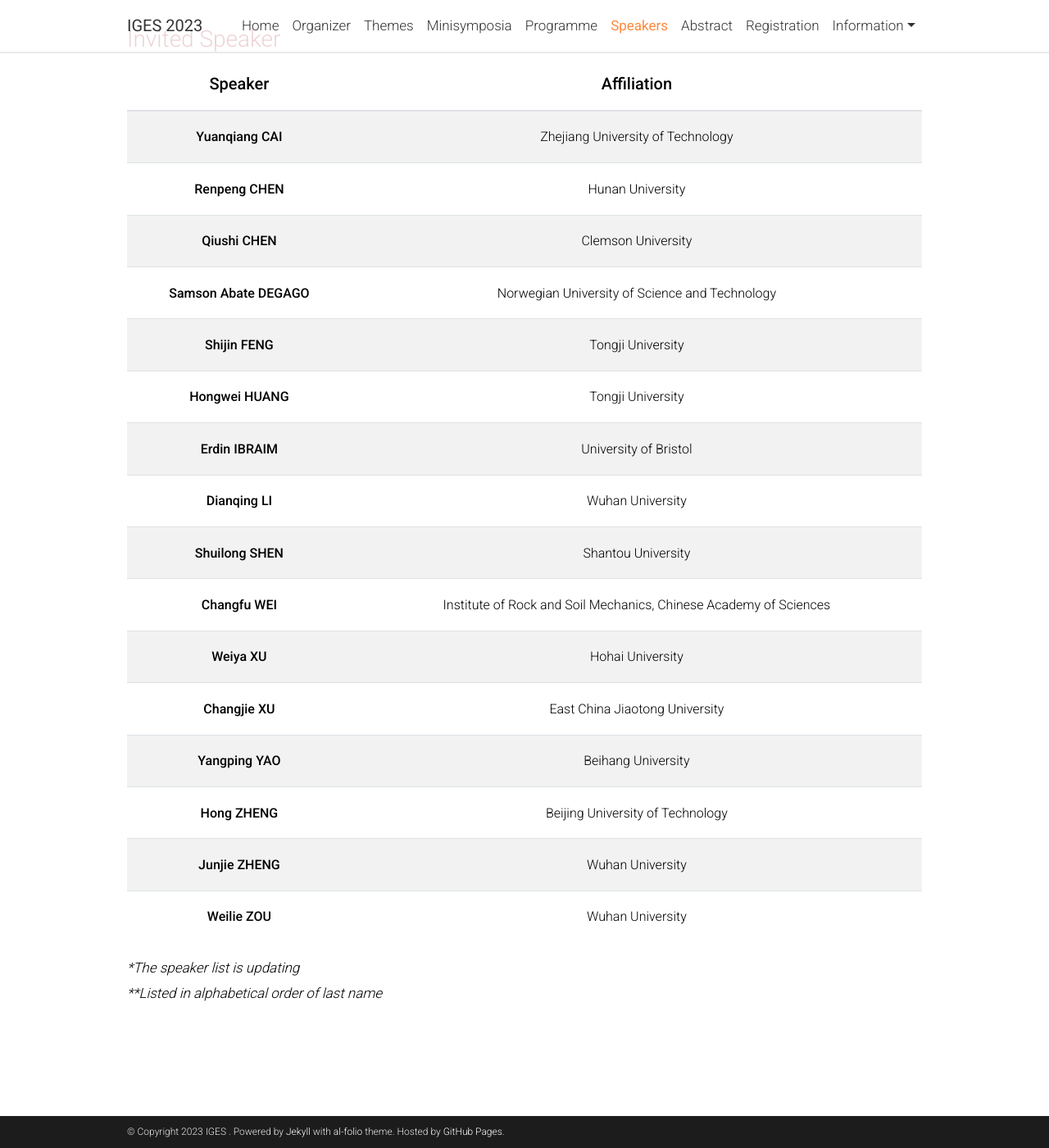
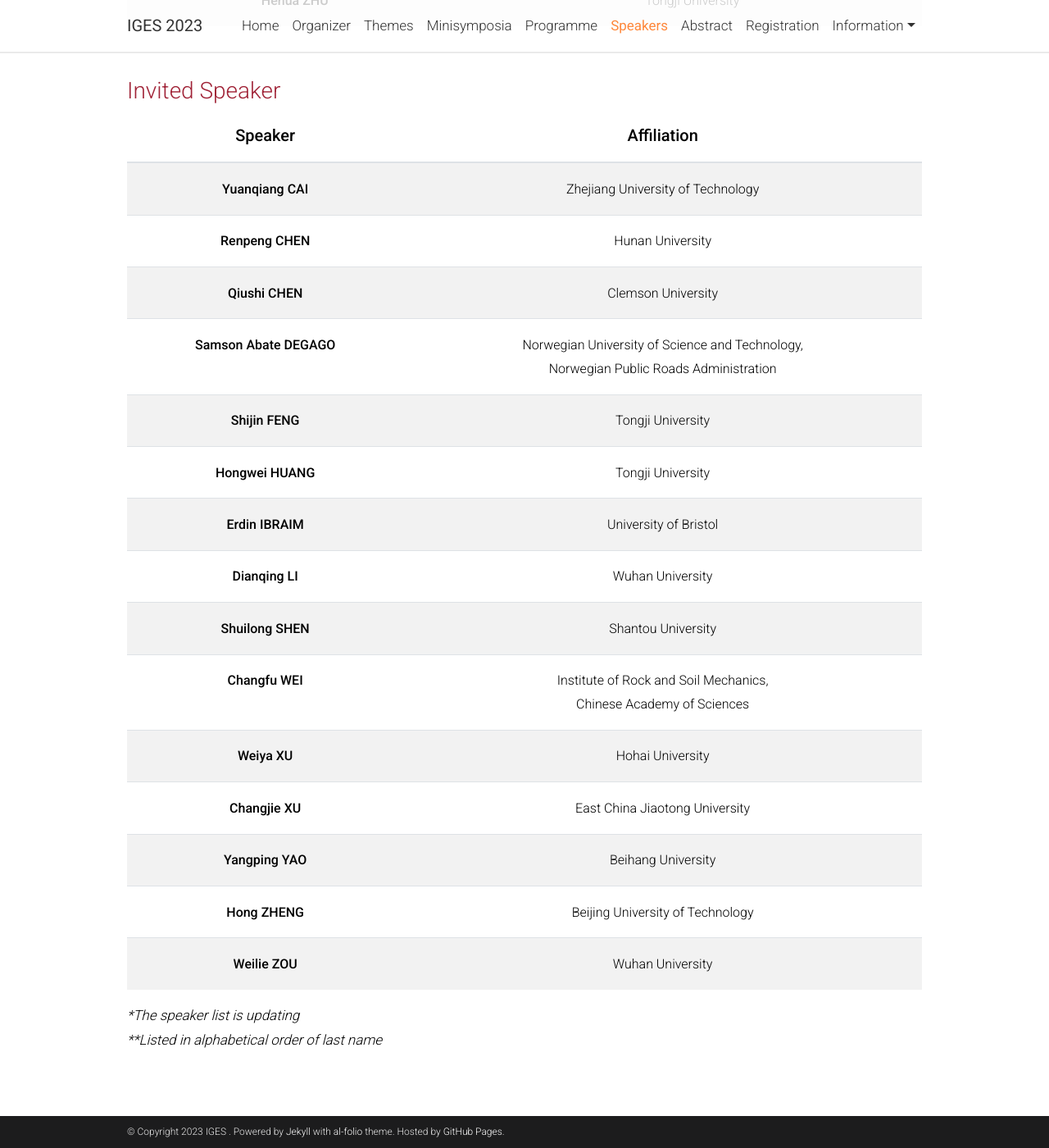
Before and after one commit to iges2023/iges2023.github.io, a Jekyll site: the page built from _pages/speakers.md, in a window 1280 px wide and 1400 px high, scrolled down 1594 px. Shown: the whole window at 82% size. Built offline with Jekyll 4.4.1, drawn with Linux system fonts in a browser that asks for light colours; comment, search, counter and statistics services are not loaded; a style sheet for code colours, icons or effects is not loaded; some of the changed text lies outside the part shown.

Commit message:
update information

```diff
--- a/_pages/speakers.md
+++ b/_pages/speakers.md
@@ -33,24 +34,23 @@
 
 ### Invited Speaker
 
-|   **Speaker**{: .h5}    |                      **Affiliation**{: .h5}                       |
-| :---------------------: | :---------------------------------------------------------------: |
-|    **Yuanqiang CAI**    |                 Zhejiang University of Technology                 |
-|    **Renpeng CHEN**     |                         Hunan University                          |
-|     **Qiushi CHEN**     |                        Clemson University                         |
-| **Samson Abate DEGAGO** |          Norwegian University of Science and Technology           |
-|     **Shijin FENG**     |                         Tongji University                         |
-|    **Hongwei HUANG**    |                         Tongji University                         |
-|    **Erdin IBRAIM**     |                       University of Bristol                       |
-|     **Dianqing LI**     |                         Wuhan University                          |
-|    **Shuilong SHEN**    |                        Shantou University                         |
-|     **Changfu WEI**     | Institute of Rock and Soil Mechanics, Chinese Academy of Sciences |
-|      **Weiya XU**       |                         Hohai University                          |
-|     **Changjie XU**     |                  East China Jiaotong University                   |
-|    **Yangping YAO**     |                        Beihang University                         |
-|     **Hong ZHENG**      |                 Beijing University of Technology                  |
-|    **Junjie ZHENG**     |                         Wuhan University                          |
-|     **Weilie ZOU**      |                         Wuhan University                          |
+|   **Speaker**{: .h5}    |                                **Affiliation**{: .h5}                                 |
+| :---------------------: | :-----------------------------------------------------------------------------------: |
+|    **Yuanqiang CAI**    |                           Zhejiang University of Technology                           |
+|    **Renpeng CHEN**     |                                   Hunan University                                    |
+|     **Qiushi CHEN**     |                                  Clemson University                                   |
+| **Samson Abate DEGAGO** | Norwegian University of Science and Technology, <br> Norwegian Public Roads Administration |
+|     **Shijin FENG**     |                                   Tongji University                                   |
+|    **Hongwei HUANG**    |                                   Tongji University                                   |
+|    **Erdin IBRAIM**     |                                 University of Bristol                                 |
+|     **Dianqing LI**     |                                   Wuhan University                                    |
+|    **Shuilong SHEN**    |                                  Shantou University                                   |
+|     **Changfu WEI**     |           Institute of Rock and Soil Mechanics, <br> Chinese Academy of Sciences           |
+|      **Weiya XU**       |                                   Hohai University                                    |
+|     **Changjie XU**     |                            East China Jiaotong University                             |
+|    **Yangping YAO**     |                                  Beihang University                                   |
+|     **Hong ZHENG**      |                           Beijing University of Technology                            |
+|     **Weilie ZOU**      |                                   Wuhan University                                    |
 {: .table}
 {: .table-striped}
 
```
Also changed, not shown: other parts of _pages/speakers.md (+2 -1 lines), _pages/registration.md (+1 -1 lines).
